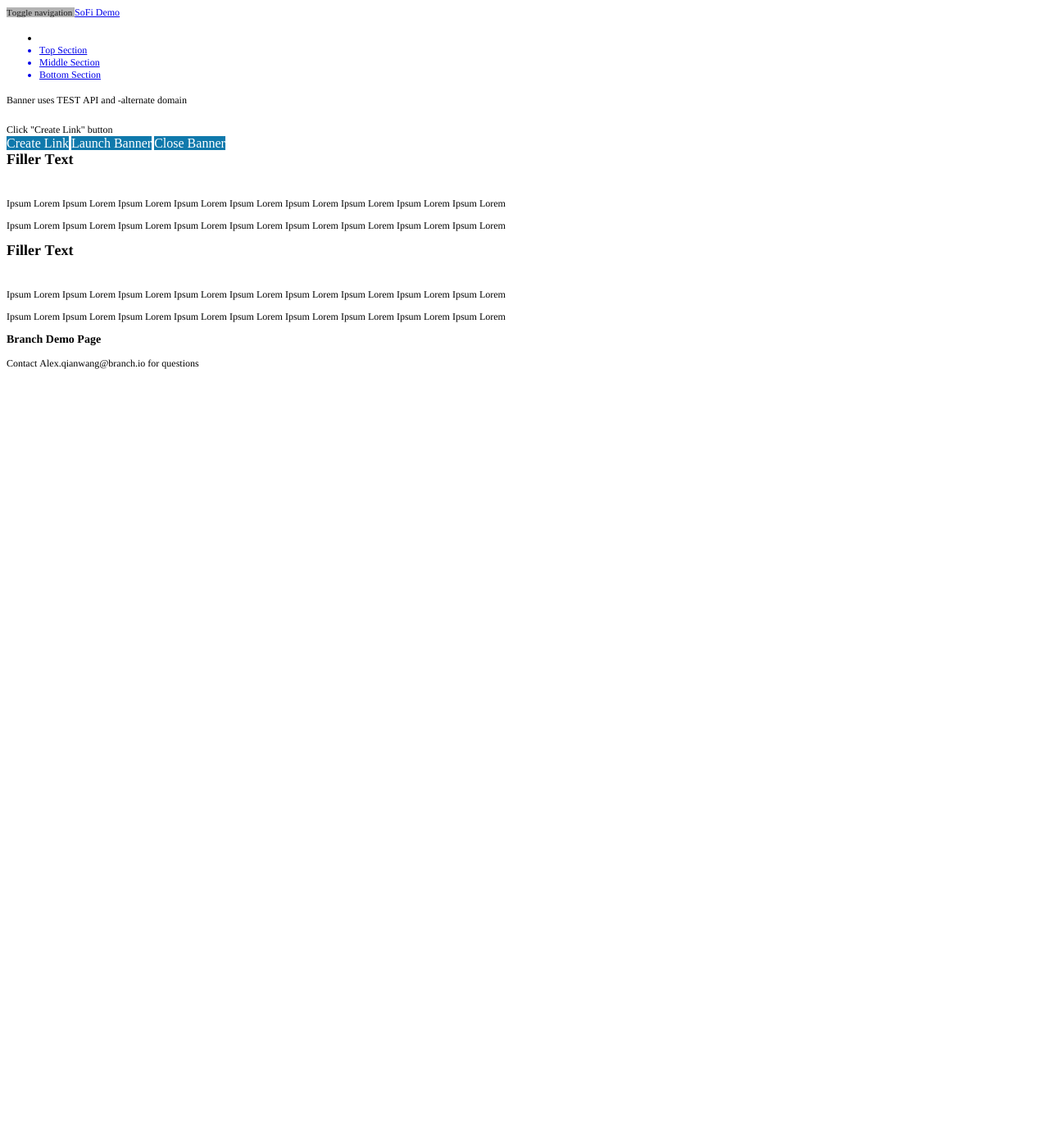
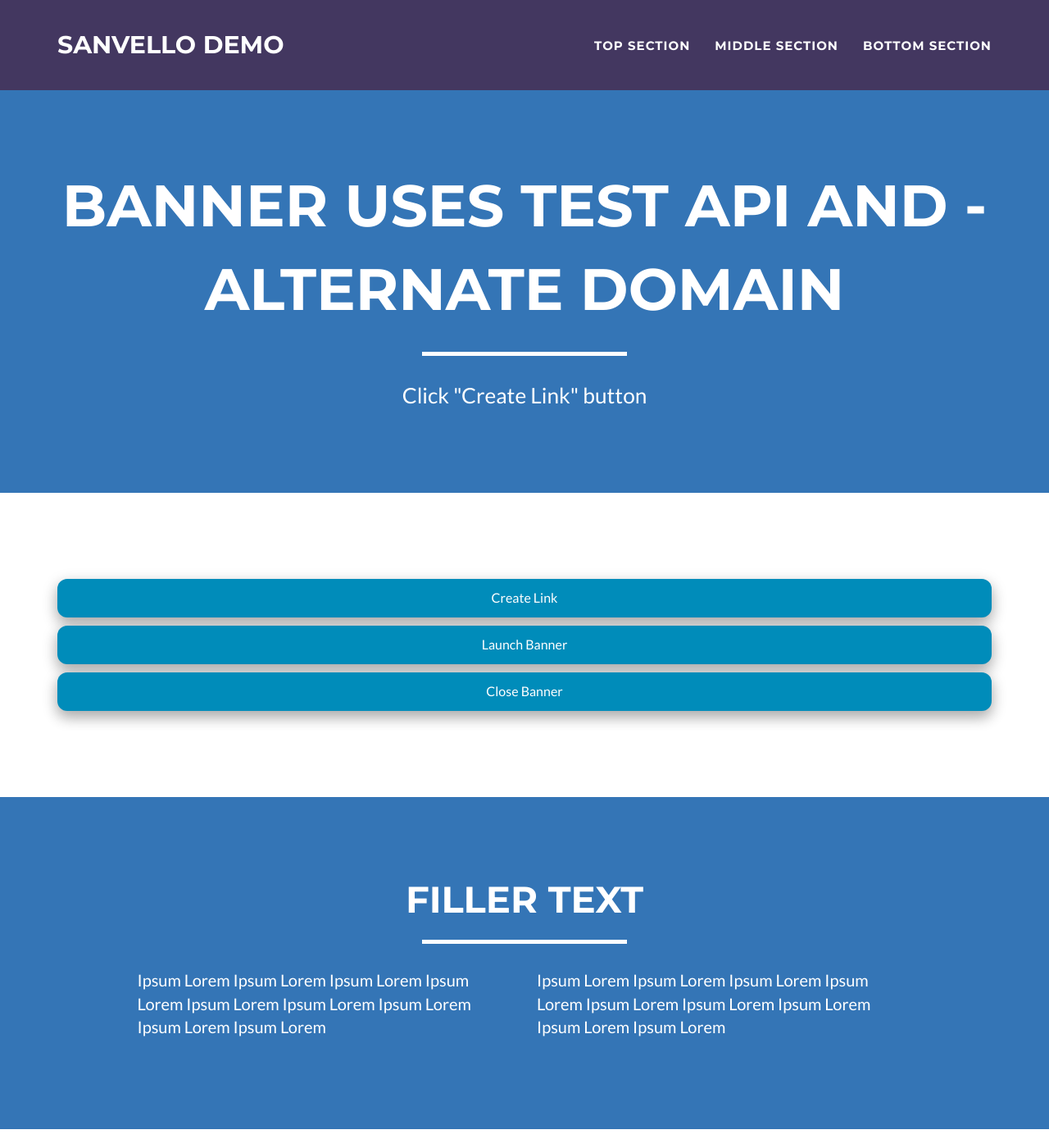
Before and after one commit to alex-qw/alex-qw.github.io, a Jekyll site: the page sofi.html, which Jekyll copies as it is, in a window 1280 px wide and 1400 px high. Shown: the whole window at 82% size. Built offline with Jekyll 4.4.1, drawn with Linux system fonts in a browser that asks for light colours; some of the changed text lies outside the part shown.

Commit message:
update sofi.html

```diff
--- a/sofi.html
+++ b/sofi.html
@@ -1,53 +1,231 @@
-<!DOCTYPE html PUBLIC "-//W3C//DTD HTML 4.01//EN" "http://www.w3.org/TR/html4/strict.dtd">
+<!DOCTYPE html>
 <html>
-<head>
-  <meta http-equiv="Content-Type" content="text/html; charset=utf-8">
-  <meta http-equiv="Content-Style-Type" content="text/css">
-  <title>Branch Demo Page</title>
-  <meta name="Author" content="Mike Kwon">
-  <meta name="Description" content="Branch Demo Page">
-  <meta name="Generator" content="Cocoa HTML Writer">
-  <meta name="CocoaVersion" content="1671.6">
-  <style type="text/css">
-    p.p1 {margin: 0.0px 0.0px 0.0px 0.0px; line-height: 13.0px; font: 11.0px '.SF NS Text'; color: #000000; color: rgba(0, 0, 0, 0.85); -webkit-text-stroke: rgba(0, 0, 0, 0.85)}
-    p.p4 {margin: 0.0px 0.0px 0.0px 0.0px; line-height: 14.0px; font: 12.0px Times; color: #000000; -webkit-text-stroke: #000000}
-    p.p5 {margin: 0.0px 0.0px 6.0px 0.0px; line-height: 14.0px; font: 12.0px Times; color: #000000; -webkit-text-stroke: #000000; min-height: 12.0px}
-    p.p6 {margin: 0.0px 0.0px 0.0px 0.0px; line-height: 18.0px; font: 16.0px '.SF NS Text'; color: #ffffff; -webkit-text-stroke: #ffffff}
-    p.p8 {margin: 0.0px 0.0px 12.0px 0.0px; line-height: 14.0px; font: 12.0px Times; color: #000000; -webkit-text-stroke: #000000}
-    li.li2 {margin: 0.0px 0.0px 0.0px 0.0px; line-height: 14.0px; font: 12.0px Times; color: #000000}
-    li.li3 {margin: 0.0px 0.0px 0.0px 0.0px; line-height: 14.0px; font: 12.0px Times; color: #0000e9; -webkit-text-stroke: #0000e9}
-    span.s1 {font-kerning: none; background-color: #b3b3b3}
-    span.s2 {font: 12.0px Times; text-decoration: underline ; font-kerning: none; color: #0000e9; -webkit-text-stroke: 0px #0000e9}
-    span.s3 {font: 12.0px Times; font-kerning: none; color: #000000; -webkit-text-stroke: 0px #000000}
-    span.s4 {-webkit-text-stroke: 0px #000000}
-    span.s5 {text-decoration: underline ; font-kerning: none}
-    span.s6 {font-kerning: none; color: #000000; -webkit-text-stroke: 0px #000000}
-    span.s7 {font-kerning: none}
-    span.s8 {font-kerning: none; background-color: #0f79ac}
-    ul.ul1 {list-style-type: disc}
-  </style>
+    <head>
+    <meta charset="utf-8">
+    <meta http-equiv="X-UA-Compatible" content="IE=edge">
+    <title>Branch Demo Page</title>
+    <meta name="viewport" content="width=device-width">
+    <meta name="description" content="Branch Demo Page">
+    <meta name="author" content="Mike Kwon">
+    <link rel="alternate" type="application/rss+xml" title="RSS" href="/feed.xml">
+    <link rel="stylesheet" href="/style.css">
+    <link rel="stylesheet" href="/css/font-awesome/css/font-awesome.min.css">
+    <link href="//fonts.googleapis.com/css?family=Montserrat:400,700" rel="stylesheet" type="text/css">
+    <link href="//fonts.googleapis.com/css?family=Lato:400,700,400italic,700italic" rel="stylesheet" type="text/css">
+
+    <!-- Branch metatags -->
+    <meta name="branch:deeplink:category" content="demo" />
+
+    <!-- Branch Web SDK -->
+    <script type="text/javascript">
+
+    (function(b,r,a,n,c,h,_,s,d,k){if(!b[n]||!b[n]._q){for(;s<_.length;)c(h,_[s++]);d=r.createElement(a);d.async=1;d.src="https://cdn.branch.io/branch-latest.min.js";k=r.getElementsByTagName(a)[0];k.parentNode.insertBefore(d,k);b[n]=h}})(window,document,"script","branch",function(b,r){b[r]=function(){b._q.push([r,arguments])}},{_q:[],_v:1},"addListener applyCode autoAppIndex banner closeBanner closeJourney creditHistory credits data deepview deepviewCta first getCode init link logout redeem referrals removeListener sendSMS setBranchViewData setIdentity track validateCode trackCommerceEvent logEvent disableTracking getBrowserFingerprintId".split(" "), 0);
+
+    branch.init('key_test_dhHFYsiOvvW6aHQQby41mljfqBc5F9RE', function(err, data) {
+        console.log(data);
+        branch.setBranchViewData({
+            data:{
+                '$deeplink_path':'set_via_JS'
+            }
+        });
+    });
+    </script>
+
 </head>
-<body>
-<p class="p1"><span class="s1">Toggle navigation </span><span class="s2">SoFi Demo</span><span class="s3"><span class="Apple-converted-space"> </span></span></p>
-<ul class="ul1">
-  <li class="li2"></li>
-  <li class="li3"><span class="s4"></span><span class="s5">Top Section</span><span class="s6"><span class="Apple-converted-space"> </span></span></li>
-  <li class="li3"><span class="s4"></span><span class="s5">Middle Section</span><span class="s6"><span class="Apple-converted-space"> </span></span></li>
-  <li class="li3"><span class="s4"></span><span class="s5">Bottom Section</span><span class="s6"><span class="Apple-converted-space"> </span></span></li>
-</ul>
-<p class="p4"><span class="s7">Banner uses TEST API and -alternate domain</span></p>
-<p class="p5"><span class="s7"></span><br></p>
-<p class="p4"><span class="s7">Click "Create Link" button<span class="Apple-converted-space"> </span></span></p>
-<p class="p6"><span class="s8">Create Link</span><span class="s3"> </span><span class="s8">Launch Banner</span><span class="s3"> </span><span class="s8">Close Banner</span><span class="s3"><span class="Apple-converted-space"> </span></span></p>
-<h2 style="margin: 0.0px 0.0px 14.9px 0.0px; line-height: 22.0px; font: 18.0px Times; color: #000000; -webkit-text-stroke: #000000"><span class="s7"><b>Filler Text</b></span></h2>
-<p class="p5"><span class="s7"></span><br></p>
-<p class="p8"><span class="s7">Ipsum Lorem Ipsum Lorem Ipsum Lorem Ipsum Lorem Ipsum Lorem Ipsum Lorem Ipsum Lorem Ipsum Lorem Ipsum Lorem</span></p>
-<p class="p8"><span class="s7">Ipsum Lorem Ipsum Lorem Ipsum Lorem Ipsum Lorem Ipsum Lorem Ipsum Lorem Ipsum Lorem Ipsum Lorem Ipsum Lorem</span></p>
-<h2 style="margin: 0.0px 0.0px 14.9px 0.0px; line-height: 22.0px; font: 18.0px Times; color: #000000; -webkit-text-stroke: #000000"><span class="s7"><b>Filler Text</b></span></h2>
-<p class="p5"><span class="s7"></span><br></p>
-<p class="p8"><span class="s7">Ipsum Lorem Ipsum Lorem Ipsum Lorem Ipsum Lorem Ipsum Lorem Ipsum Lorem Ipsum Lorem Ipsum Lorem Ipsum Lorem</span></p>
-<p class="p8"><span class="s7">Ipsum Lorem Ipsum Lorem Ipsum Lorem Ipsum Lorem Ipsum Lorem Ipsum Lorem Ipsum Lorem Ipsum Lorem Ipsum Lorem</span></p>
-<h3 style="margin: 0.0px 0.0px 14.0px 0.0px; line-height: 17.0px; font: 14.0px Times; color: #000000; -webkit-text-stroke: #000000"><span class="s7"><b>Branch Demo Page</b></span></h3>
-<p class="p4"><span class="s7">Contact Alex.qianwang@branch.io for questions<span class="Apple-converted-space"> </span></span></p>
-</body>
+<body id="page-top" class="index">
+    <nav class="navbar navbar-default navbar-fixed-top">
+
+        <!-- Branch <div> that prevents banner from overlapping with fixed|absolute positioned nav element -->
+        <div class="branch-journeys-top" style="display:none;"></div>
+
+        <div class="container">
+
+            <div class="navbar-header page-scroll">
+
+                <button type="button" class="navbar-toggle" data-toggle="collapse" data-target="#bs-example-navbar-collapse-1">
+                    <span class="sr-only">Toggle navigation</span>
+                    <span class="icon-bar"></span>
+                    <span class="icon-bar"></span>
+                    <span class="icon-bar"></span>
+                </button>
+                <a class="navbar-brand" href="#page-top">Sanvello Demo</a>
+            </div>
+
+            <div class="collapse navbar-collapse" id="bs-example-navbar-collapse-1">
+                <ul class="nav navbar-nav navbar-right">
+                    <li class="hidden">
+                        <a href="#page-top"></a>
+                    </li>
+                    <li class="page-scroll">
+                        <a href="#portfolio">Top Section</a>
+                    </li>
+                    <li class="page-scroll">
+                        <a href="#about">Middle Section</a>
+                    </li>
+                    <li class="page-scroll">
+                        <a href="#contact">Bottom Section</a>
+                    </li>
+                </ul>
+            </div>
+        </div>
+    </nav>
+
+    <header>
+        <div class="container">
+            <div class="row">
+                <div class="col-lg-12">
+                    <div class="intro-text">
+                        <span class="name">Banner uses TEST API and -alternate domain</span>
+                        <hr class="star-light">
+                        <span class="skills" id="link">Click "Create Link" button</span>
+                    </div>
+                </div>
+            </div>
+        </div>
+    </header>
+
+
+    <!-- Portfolio Grid Section -->
+    <section id="portfolio">
+        <div class="container">
+            <div class="row">
+                <div class="col-lg-12">
+                    <div class="intro-text">
+                        <button onclick="createLink()" onmouseover="" style="cursor: pointer; border-radius: 12px; background-color: #008CBA; border: none; color: white; padding: 12px 32px; text-align: center; text-decoration: none; display: inline-block; font-size: 16px; box-shadow: 0 8px 16px 0 rgba(0,0,0,0.2), 0 6px 20px 0 rgba(0,0,0,0.19); width:100%; margin: 5px 0px 5px 0px;">Create Link</button>
+                        <button onclick="launchBranchJourney()" onmouseover="" style="cursor: pointer; border-radius: 12px; background-color: #008CBA; border: none; color: white; padding: 12px 32px; text-align: center; text-decoration: none; display: inline-block; font-size: 16px; box-shadow: 0 8px 16px 0 rgba(0,0,0,0.2), 0 6px 20px 0 rgba(0,0,0,0.19); width:100%; margin: 5px 0px 5px 0px;">Launch Banner</button>
+                        <button onclick="closeBranchJourney()" onmouseover="" style="cursor: pointer; border-radius: 12px; background-color: #008CBA; border: none; color: white; padding: 12px 32px; text-align: center; text-decoration: none; display: inline-block; font-size: 16px; box-shadow: 0 8px 16px 0 rgba(0,0,0,0.2), 0 6px 20px 0 rgba(0,0,0,0.19); width:100%; margin: 5px 0px 5px 0px;">Close Banner</button>
+                    </div>
+                </div>
+            </div>
+        </div>
+    </section>
+    <section class="success" id="about">
+        <div class="container">
+            <div class="row">
+                <div class="col-lg-12 text-center">
+                    <h2>Filler Text</h2>
+                    <hr class="star-light">
+                </div>
+            </div>
+            <div class="row">
+                <div class="col-lg-5 col-lg-offset-1 col-md-6">
+                    <p>Ipsum Lorem Ipsum Lorem Ipsum Lorem Ipsum Lorem Ipsum Lorem Ipsum Lorem Ipsum Lorem Ipsum Lorem Ipsum Lorem</p>
+                </div>
+                <div class="col-lg-5 col-md-6">
+                    <p>Ipsum Lorem Ipsum Lorem Ipsum Lorem Ipsum Lorem Ipsum Lorem Ipsum Lorem Ipsum Lorem Ipsum Lorem Ipsum Lorem</p>
+                </div>
+            </div>
+
+        </div>
+    </section>
+
+<section id="contact">
+	<div class="container">
+            <div class="row">
+                <div class="col-lg-12 text-center">
+                    <h2>Filler Text</h2>
+                    <hr class="star-light">
+                </div>
+            </div>
+            <div class="row">
+                <div class="col-lg-5 col-lg-offset-1 col-md-6">
+                    <p>Ipsum Lorem Ipsum Lorem Ipsum Lorem Ipsum Lorem Ipsum Lorem Ipsum Lorem Ipsum Lorem Ipsum Lorem Ipsum Lorem</p>
+                </div>
+                <div class="col-lg-5 col-md-6">
+                    <p>Ipsum Lorem Ipsum Lorem Ipsum Lorem Ipsum Lorem Ipsum Lorem Ipsum Lorem Ipsum Lorem Ipsum Lorem Ipsum Lorem</p>
+                </div>
+            </div>
+	</div>
+</section>
+
+    <footer class="text-center">
+        <div class="footer-above">
+            <div class="container">
+                <div class="row">
+                    <div class="footer-col col-md-4">
+                        <h3>Branch Demo Page</h3>
+                    </div>
+                </div>
+            </div>
+        </div>
+        <div class="footer-below">
+            <div class="container">
+                <div class="row">
+                    <div class="col-lg-12">
+                        Contact mkwon@branch.io for questions
+                    </div>
+                </div>
+            </div>
+        </div>
+    </footer>
+
+    <!-- Branch javascript -->
+    <script>
+
+    // Branch listener object that retrieves banner link data and prints it to console
+    var listener = function(event, data) {
+        console.log(data);
+    };
+    branch.addListener("willShowJourney", listener);
+    branch.addListener("didShowJourney", listener);
+    branch.addListener("willNotShowJourney", listener);
+    branch.addListener("didClickJourneyCTA", listener);
+    branch.addListener("didClickJourneyClose", listener);
+    branch.addListener("willCloseJourney", listener);
+    branch.addListener("didCloseJourney", listener);
+    branch.addListener("didCallJourneyClose", listener);
+
+
+    // function to manually launch journey and change banner link data (will NOT launch if banner's dismissal period active)
+    function launchBranchJourney(){
+        var linkData = {
+            campaign: 'change_deeplink_in_SPA',
+            feature: 'Web SDK',
+            tags : ['onsite_SPA_demo'],
+            data: {
+                'coupon_code':9999,
+                '$desktop_url': 'https://www.google.com/',
+                '$canonical_url': 'https://www.google.com/',
+                '$original_url': 'https://www.google.com/'
+            }
+        };
+        branch.setBranchViewData(linkData);
+        branch.track('pageview',{},{'disable_entry_animation':true,'disable_exit_animation':true});
+    }
+
+    // function for button to close journey (will NOT activate template's dismissal period)
+    function closeBranchJourney(){
+        branch.closeJourney(function(err) {});
+    }
+
+    // function to create a link via the web SDK
+    function createLink(){
+        branch.link({
+            campaign: 'dynamic_site_link',
+            feature: 'Web SDK',
+            tags : ['onsite_link_demo'],
+            data: {
+                'coupon_code':9999,
+                '$desktop_url': 'https://www.google.com/',
+                '$canonical_url': 'https://www.google.com/',
+                '$original_url': 'https://www.google.com/'
+            }
+        }, function(err, link) {
+            document.getElementById("link").innerHTML=link;
+        });
+    }
+
+
+    </script>
+
+    <script src="/js/jquery-1.11.0.js"></script>
+    <script src="/js/bootstrap.min.js"></script>
+    <script src="/js/jquery.easing.min.js"></script>
+    <script src="/js/classie.js"></script>
+    <script src="/js/cbpAnimatedHeader.js"></script>
+    <script src="/js/jqBootstrapValidation.js"></script>
+    <script src="/js/contact_me_static.js"></script>
+    <script src="/js/freelancer.js"></script>
+
+    </body>
 </html>
```
